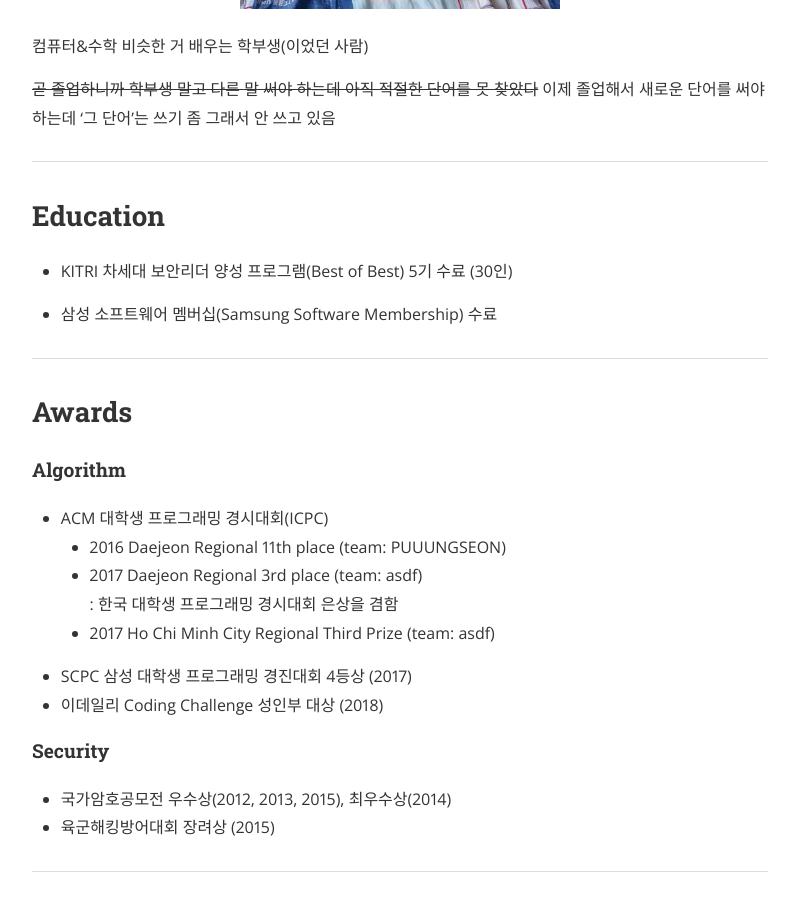
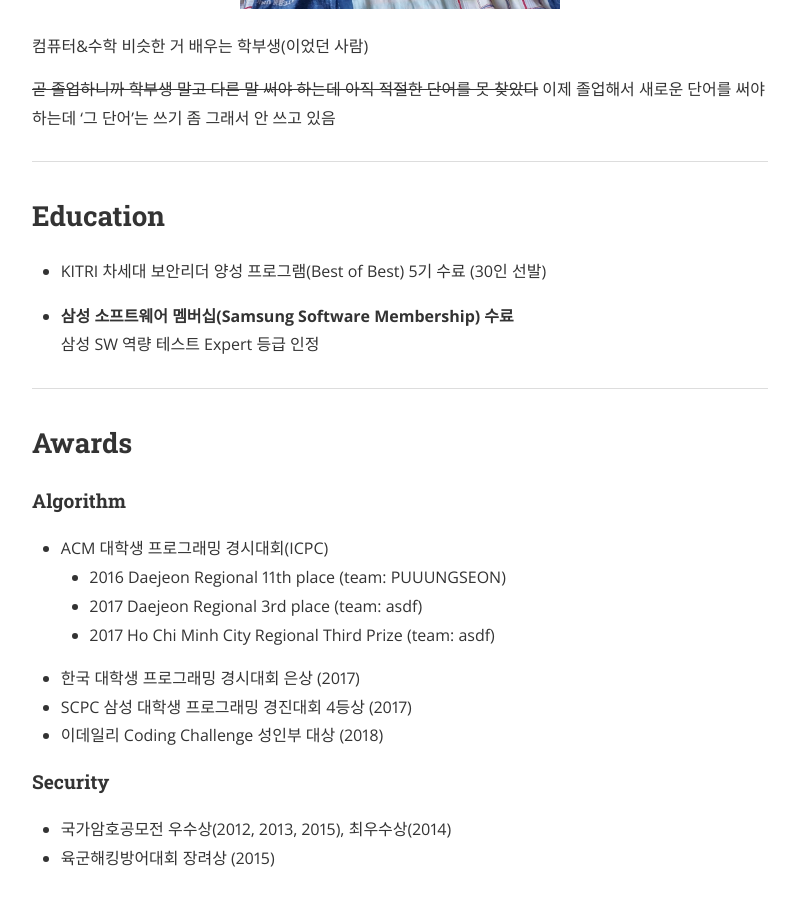
Before and after one commit to nyan101/nyan101.github.io, a Jekyll site: the page built from about.md, in a window 1280 px wide and 900 px high, scrolled down 525 px. Shown: the whole window, without its empty margins (240-1036 px from the left). Built offline with Jekyll 4.4.1, drawn with Linux system fonts in a browser that asks for light colours; nearby versions of some CDN libraries; a style sheet for code colours, icons or effects is not loaded.

Commit message:
edit about page

```diff
--- a/about.md
+++ b/about.md
@@ -15,9 +15,10 @@
 
 ## Education
 
-* KITRI 차세대 보안리더 양성 프로그램(Best of Best) 5기 수료 (30인)
+* KITRI 차세대 보안리더 양성 프로그램(Best of Best) 5기 수료 (30인 선발)
 
-* 삼성 소프트웨어 멤버십(Samsung Software Membership) 수료
+* 삼성 소프트웨어 멤버십(Samsung Software Membership) 수료 <br>
+  : 삼성 SW 역량 테스트 Expert 등급 인정
 
 ---
 
@@ -27,8 +28,9 @@
 
 * ACM 대학생 프로그래밍 경시대회(ICPC)
   * 2016 Daejeon Regional 11th place (team: PUUUNGSEON)
-  * 2017 Daejeon Regional 3rd place (team: asdf) <br> : 한국 대학생 프로그래밍 경시대회 은상을 겸함
+  * 2017 Daejeon Regional 3rd place (team: asdf)
   * 2017 Ho Chi Minh City Regional Third Prize (team: asdf)
+* 한국 대학생 프로그래밍 경시대회 은상 (2017)
 * SCPC 삼성 대학생 프로그래밍 경진대회 4등상 (2017)
 * 이데일리 Coding Challenge 성인부 대상 (2018)
 
```
